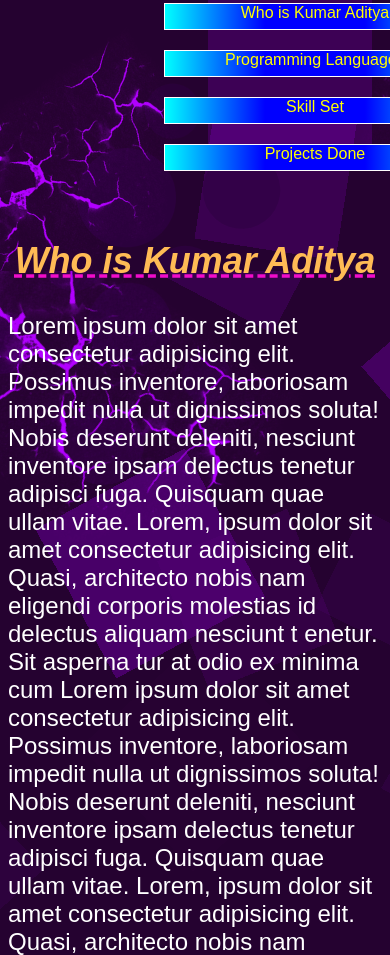
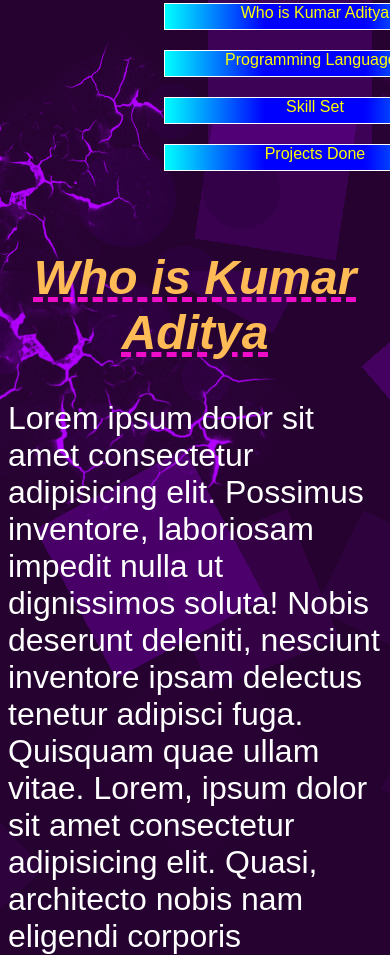
Before and after one commit to kmradi/myPage, a plain HTML site: page index.html in a window 390 px wide. Shown: the part 809-1764 px from the top of the page. Drawn offline with Linux system fonts and the light colour scheme.

Commit message:
font size fix attempt 1

```diff
--- a/style.css
+++ b/style.css
@@ -149,7 +149,7 @@ a{
         width:30%;
 
     }
-    /* .sections{
+    .sections{
         font-size: 200%;
-    } */
+    }
 }
```
